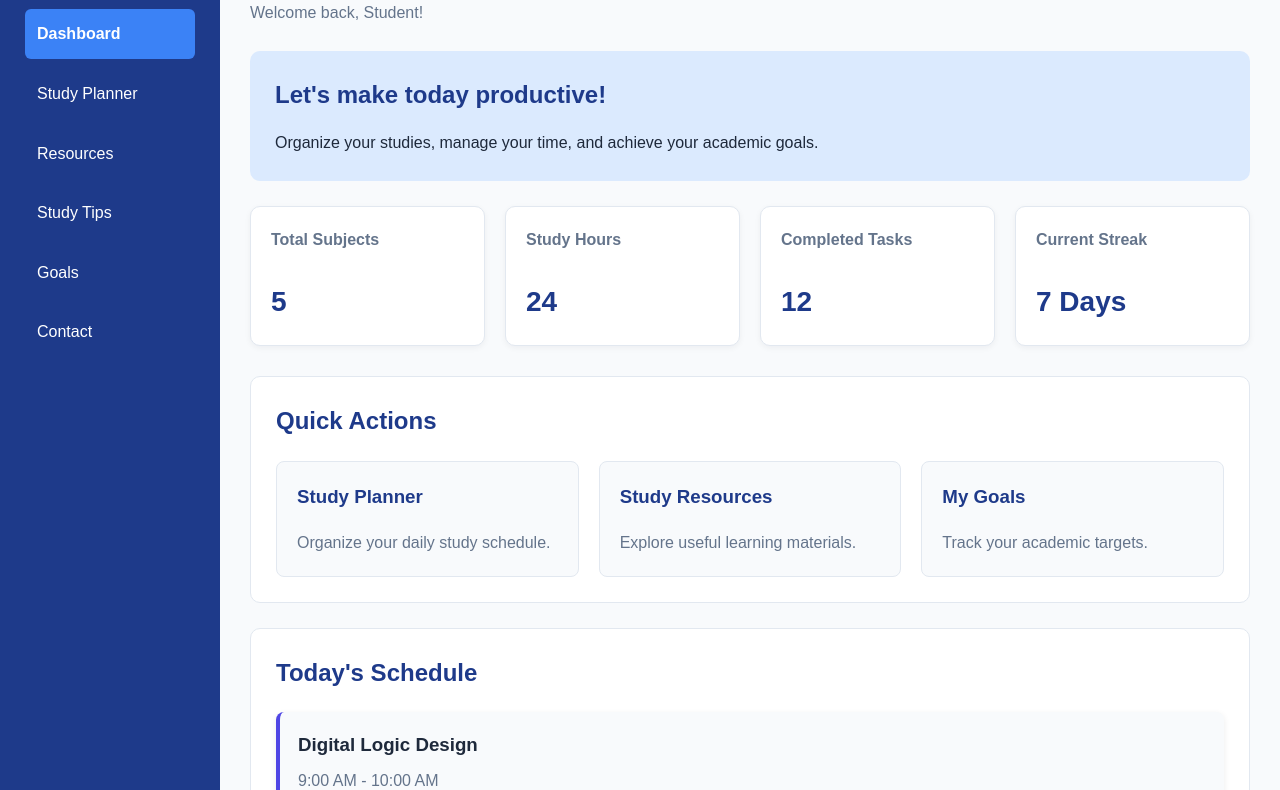
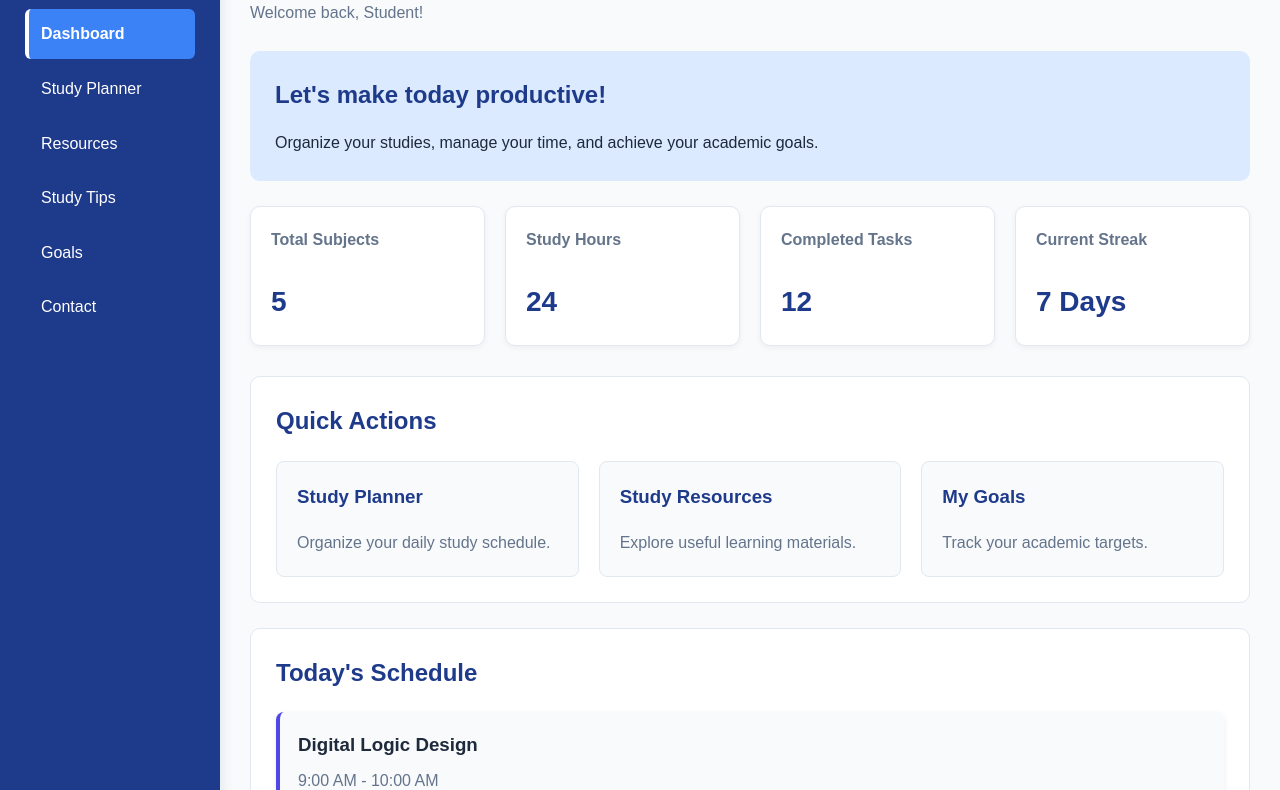
Before and after one commit to himankjain7/StudyHub, a plain HTML site: page index.html in a window 1280 px wide. Shown: the part 89-879 px from the top of the page. Drawn offline with Linux system fonts and the light colour scheme.

Commit message:
Polish shared layout and navigation styling

```diff
--- a/css/style.css
+++ b/css/style.css
@@ -508,3 +508,63 @@ form button:hover {
     color: #16a34a;
     font-weight: bold;
 }
+
+/* ==============================
+   Website Polish: Shared Layout
+============================== */
+
+html {
+    scroll-behavior: smooth;
+}
+
+body {
+    font-size: 16px;
+}
+
+/* Better sidebar appearance */
+
+.sidebar {
+    box-shadow: 3px 0 12px rgba(15, 23, 42, 0.08);
+}
+
+.sidebar h2 {
+    font-weight: bold;
+}
+
+/* Better navigation spacing */
+
+.sidebar nav {
+    display: flex;
+    flex-direction: column;
+    gap: 5px;
+}
+
+.sidebar nav a {
+    margin-bottom: 0;
+    border-left: 4px solid transparent;
+}
+
+.sidebar nav a[aria-current="page"] {
+    border-left-color: white;
+}
+
+/* Better main content width */
+
+.main-content {
+    max-width: 1400px;
+}
+
+/* Keyboard accessibility */
+
+.sidebar nav a:focus-visible,
+.action-card:focus-visible {
+    outline: 3px solid #fbbf24;
+    outline-offset: 3px;
+}
+
+/* Better text selection */
+
+::selection {
+    background-color: #bfdbfe;
+    color: #1e3a8a;
+}
```
